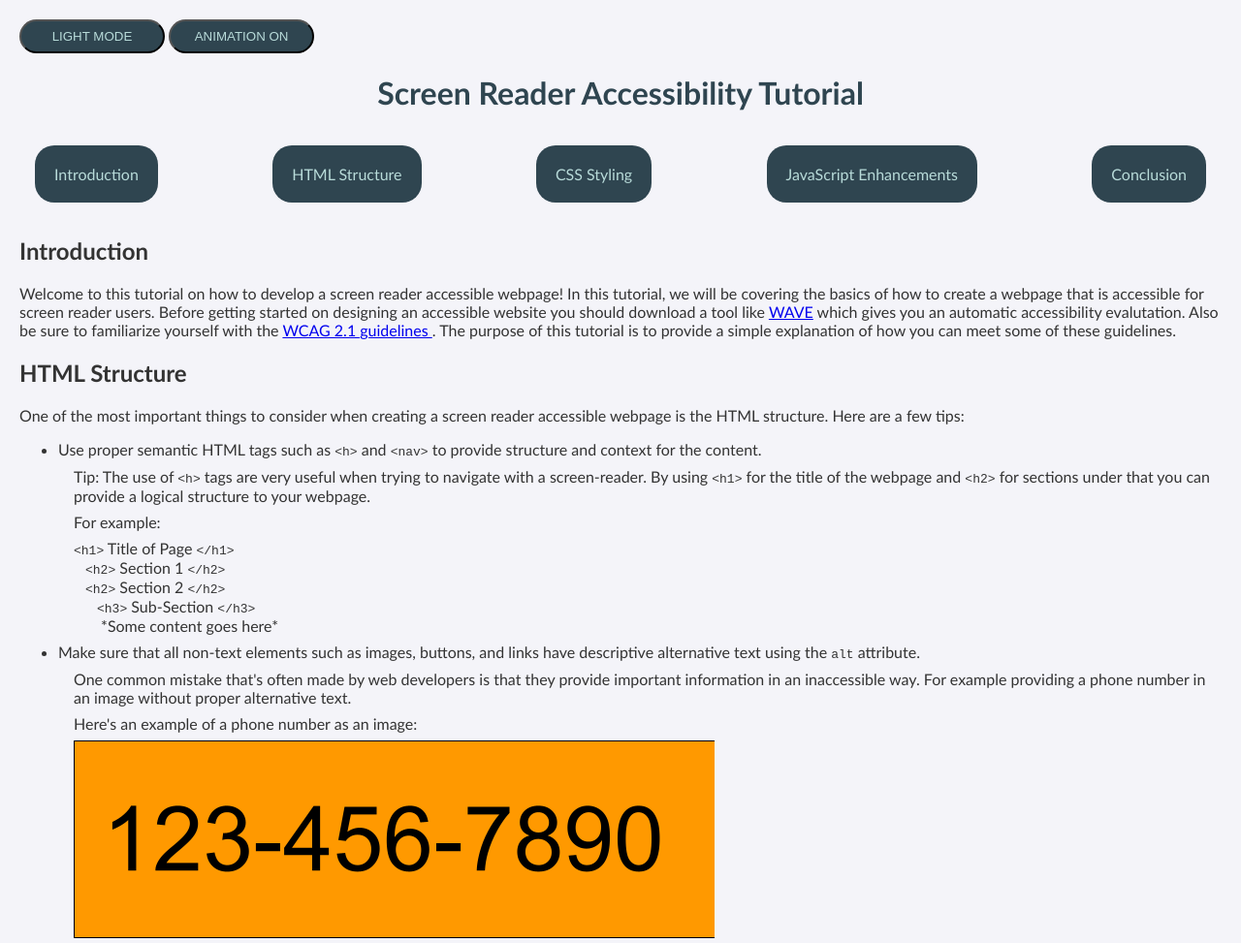
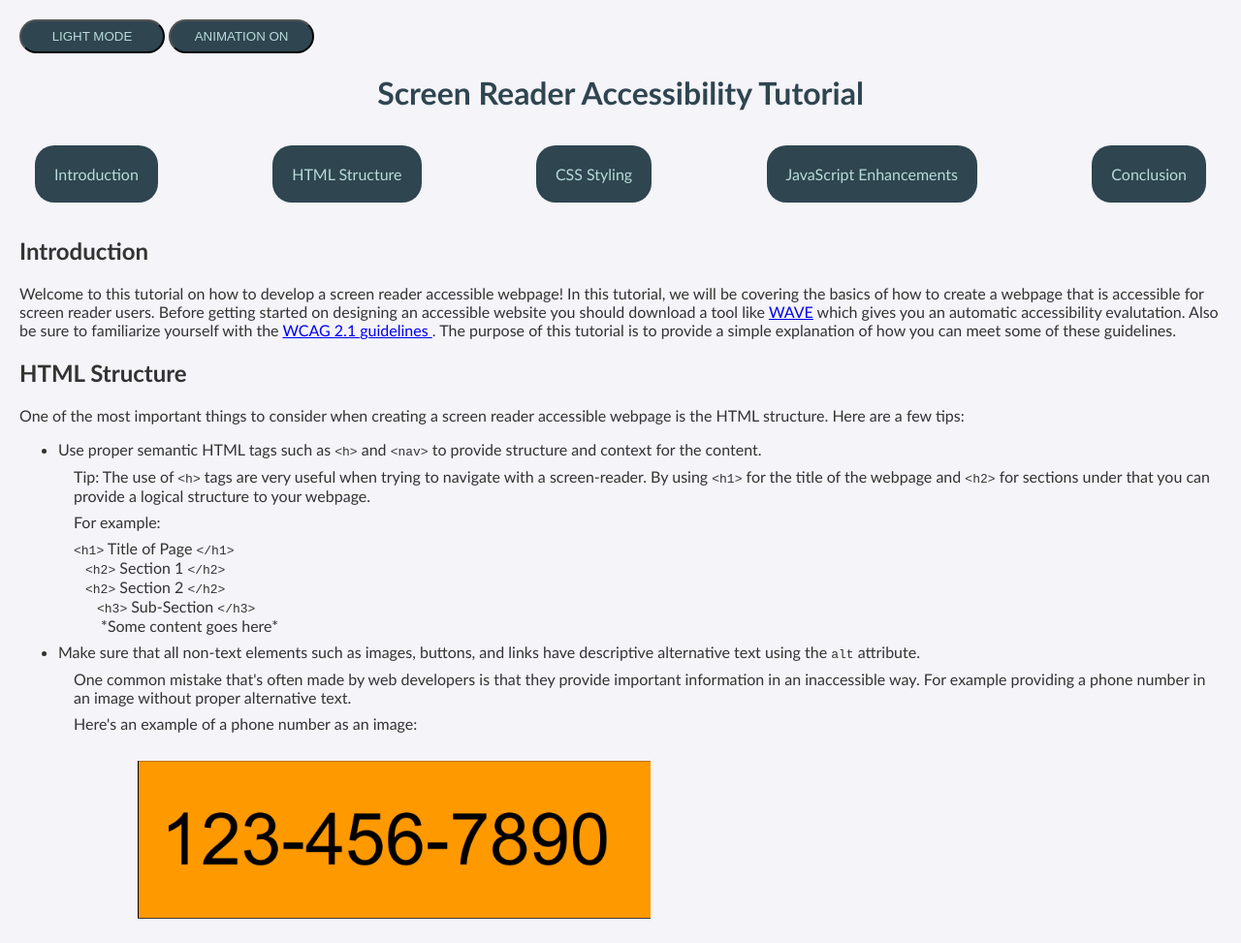
Before and after one commit to ty-berg/ty-berg.github.io, a plain HTML site: page index.html in a window 1280 px wide. Shown: the top 973 px of the page at 97% size. Drawn offline with Linux system fonts and the light colour scheme; files whose address does not match are found by name.

Commit message:
picture edits

```diff
--- a/home.html
+++ b/index.html
@@ -44,7 +44,7 @@
             <ul class="no-bullets">
                 <li>One common mistake that's often made by web developers is that they provide important information in an inaccessible way. For example providing a phone number in an image without proper alternative text.</li>
                 <li>Here's an example of a phone number as an image:</li>
-                <img src="/Users/tylerberg/Desktop/Accessible Project/images/phone-number.png" alt="phone number in an image: 123-456-7890"/>
+                <img class = "phone" src="images/phone-number.png" alt="phone number in an image: 123-456-7890"/>
                 <li>Rather than providing this important information as an image, if possible it's better to display it as text so the screen reader can convey it to the user properly.</li>
                 <li>Here's an example of some text styled to display the same phone number in the same way as the image but with greater screen reader accessiblity:</li>
                 <li class="phone-number">123-456-7890</li>
--- a/styles.css
+++ b/styles.css
@@ -10,6 +10,10 @@ body.dark{
 	color: #F4F4F9;
 	background-color: #2F4550;
 	margin: 20px;
+}
+
+.phone{
+	scale: .8;
 }
 
 
```
